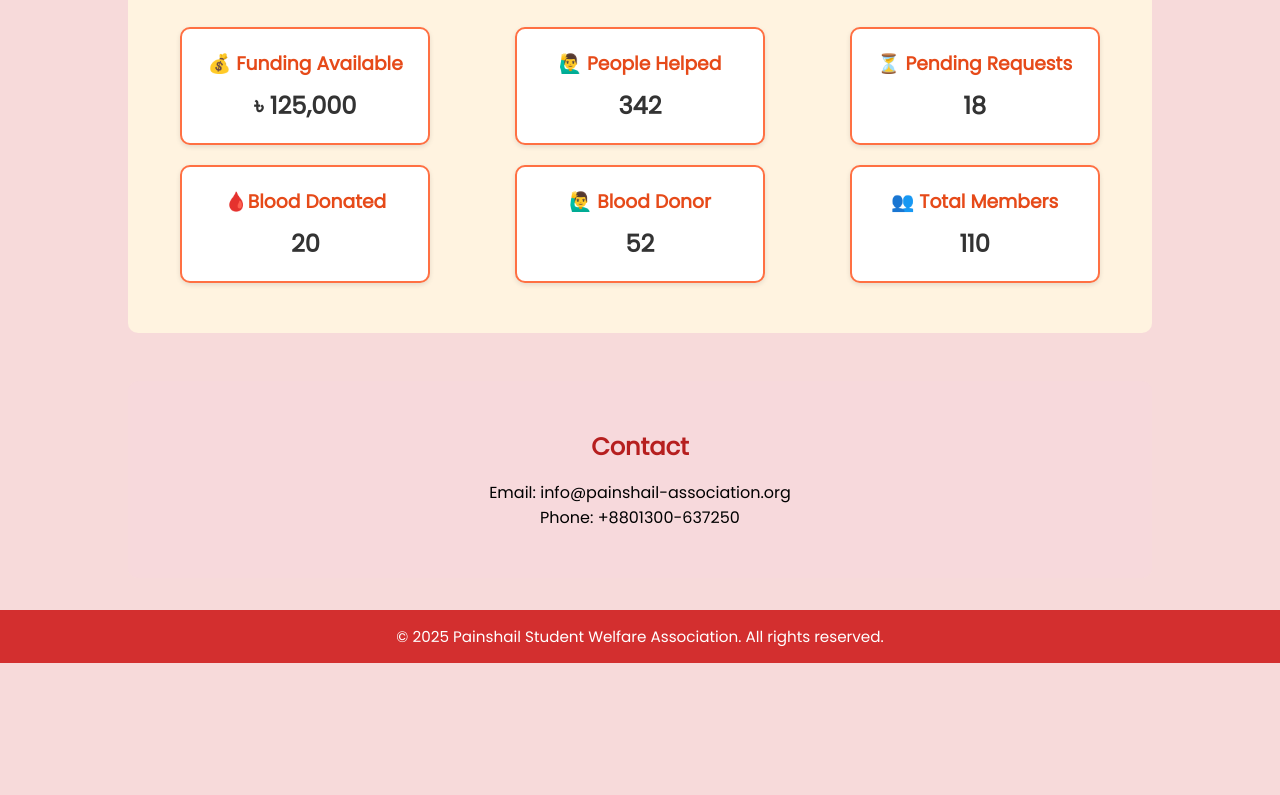
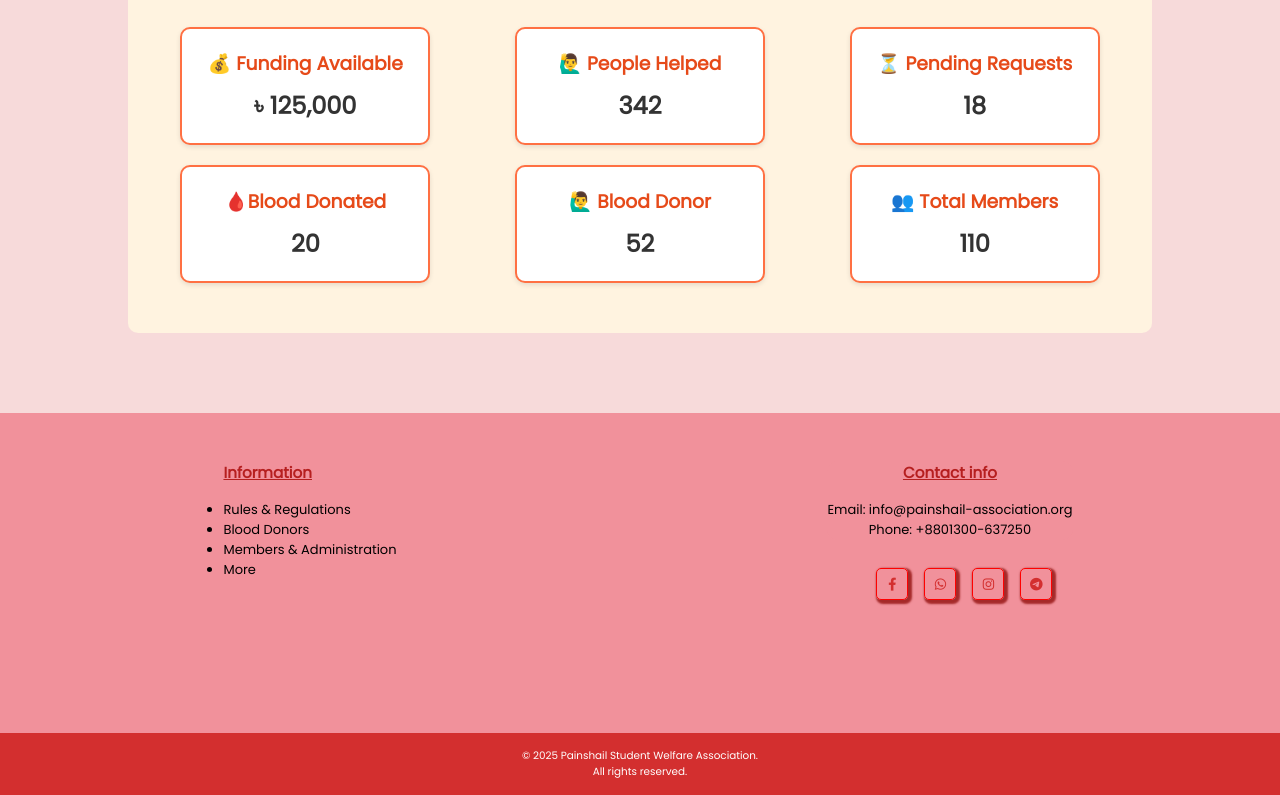
Before and after one commit to sajjat2006/PSWA, a plain HTML site: page index.html in a window 1280 px wide. Shown: the part 1716-2511 px from the top of the page. Before the commit the page ends 2379 px from the top, so only its background shows below. Drawn offline with Linux system fonts and the light colour scheme.

Commit message:
version 02

```diff
--- a/index.html
+++ b/index.html
@@ -6,11 +6,16 @@
     <title>Painshail Student Welfare Association</title>
     <link rel="stylesheet" href="style.css">
     <link href="https://fonts.googleapis.com/css2?family=Poppins&display=swap" rel="stylesheet">
+    <link rel="stylesheet" href="https://cdnjs.cloudflare.com/ajax/libs/font-awesome/6.4.0/css/all.min.css">
 </head>
 <body>
     <header>
+        <div class="togle-btn">
+            <button id="english" class="m-btn active">en</button>
+            <button id="bangla" class="m-btn ">bn</button>
+        </div>
         <img src="logo.png" alt="Painshail Logo" id="logo">
-        <h1>Painshail Student Welfare Association</h1>
+        <h1 >Painshail Student Welfare Association</h1>
     </header>
 
     <div class="slide-bar">
@@ -102,17 +107,41 @@
                     </div>
                 </div>
         </section>
-
-
-        <section id="contact" class="contact">
-            <h2>Contact</h2>
-            <p>Email: info@painshail-association.org</p>
-            <p>Phone: +8801300-637250</p>
-        </section>
     </main>
 
     <footer>
-        <p>&copy; 2025 Painshail Student Welfare Association. All rights reserved.</p>
+        <section id="foot" class="foot">
+
+            <div id="info" class="info">
+                <h3>Information</h3>
+                <ul>
+                    <li><a href="#">Rules & Regulations</a></li>
+                    <li><a href="#">Blood Donors</a></li>
+                    <li><a href="#">Members & Administration</a></li>
+                    <li><a href="#">More</a></li>
+                </ul>
+
+            </div>
+
+            <div id="contact-info" class="contact-info">
+                <div id="contact" class="contact">
+                <h3>Contact info</h3>
+                <p>Email: info@painshail-association.org</p>
+                <p>Phone: +8801300-637250</p>
+            </div>
+
+            <div class="social-links">
+                <div class="social-box">
+                    <a href="#" class="facebook"><i class="fab fa-facebook-f"></i></a>
+                    <a href="#" class="whatsapp"><i class="fab fa-whatsapp"></i></a>
+                    <a href="#" class="instagram"><i class="fab fa-instagram"></i></a>
+                    <a href="#" class="telegram"><i class="fab fa-telegram-plane"></i></a>
+                </div>
+            </div>
+
+        </section>
+        <p id="footer">&copy; 2025 Painshail Student Welfare Association.<br>
+             All rights reserved.</p>
     </footer>
 </body>
 </html>
--- a/style.css
+++ b/style.css
@@ -1,6 +1,6 @@
 * {
-    margin: 0;
-    padding: 0;
+    margin: 0%;
+    padding: 0%;
     box-sizing: border-box;
 }
 
@@ -10,6 +10,43 @@ body {
 }
 
 /* Header */
+.togle-btn {
+    position: fixed;
+    bottom: 20px;
+    right: 20px;
+    z-index: 9999;
+    display: inline-flex;
+    gap: 5px;
+    background: #f1f1f1;
+    border-radius: 8px;
+    padding: 2px;
+    box-shadow: 0 2px 5px rgba(0,0,0,0.1);
+}
+
+.m-btn {
+    background: white;
+    border: 1.5px solid #b61f1f;
+    color: #b61f1f;
+    font-weight: 500;
+    font-size: 1rem;
+    padding: 5px 10px;
+    border-radius: 6px;
+    cursor: pointer;
+    transition: background-color 0.3s ease, color 0.3s ease;
+    min-width: 40px;
+    text-transform: uppercase;
+}
+
+.m-btn:hover {
+    background-color: #b61f1f;
+    color: white;
+}
+
+.m-btn.active {
+    background-color: #b61f1f;
+    color: white;
+}
+
 header {
     height: auto;
     width: 100%;
@@ -195,26 +232,77 @@ section, main, .about-us, .activities, .impact, .contact {
     color: #333;
 }
 
-/* Contact Section */
-.contact {
-    background-color: #f7d9dc;
-    text-align: center;
+
+/* Foot */
+.foot{
+    height: 40vh;
+    background-color: #f1919b;
+    display: flex;
+    justify-content: space-around;
+    font-size: 13px;
+}
+.info {
     padding: 3rem 1rem;
     border-radius: 10px;
+
+}
+.info a{
+    text-decoration: none;
+    color: black;
+}
+.info h3  {
+    margin-bottom: 1rem;
+    color: #b61f1f;
+    text-decoration: underline;
+
+}
+.contact-info{
+    padding-top: 48px;
+}
+.contact {
+    text-align: center;
+    border-radius: 10px;
+    background-color: #f1919b;
 }
 
-.contact h2 {
+.contact h3 {
     margin-bottom: 1rem;
     color: #b61f1f;
+    text-decoration: underline;
+}
+
+/* social box */
+.social-box{
+    height: 5vh;
+    width: 15vw;
+    display: flex;
+    justify-content: space-around;
+    align-items: center;
+    margin-top: 1.5rem;
+    margin-left: 5vh;
+}
+.social-box a{
+    border: 1px solid rgb(255, 0, 0);
+    border-radius: 5px;
+    height: 4vh;
+    width: 4vh;
+    box-shadow: 2px 2px 2px 2px rgb(165, 42, 42);
+    text-decoration: none;
+    margin-left: 2px;
+    color: #d32f2f;
+    display: flex;
+    justify-content: center;
+    align-items: center;
+    text-align: center;
 }
 
 /* Footer */
-footer {
+#footer {
     background-color: #d32f2f;
     color: white;
     text-align: center;
     padding: 15px 10px;
-    font-size: 0.95em;
+    font-size: 0.65em;
 }
 
 /* Responsive Design */
@@ -262,4 +350,20 @@ footer {
         width: 90%;
         max-width: 400px;
     }
+    .foot{
+        flex-direction: column;
+        height: auto;
+        padding-left: 20px;
+    }
+    .contact{
+        text-align: start;
+        margin-top: 0;
+    }
+    .social-box{
+        height: 8vh;
+        width: 40vw;
+    }
+    #footer{
+        font-size: 0.5em;
+    }
 }
```
Also changed, not shown: script.js (added).
